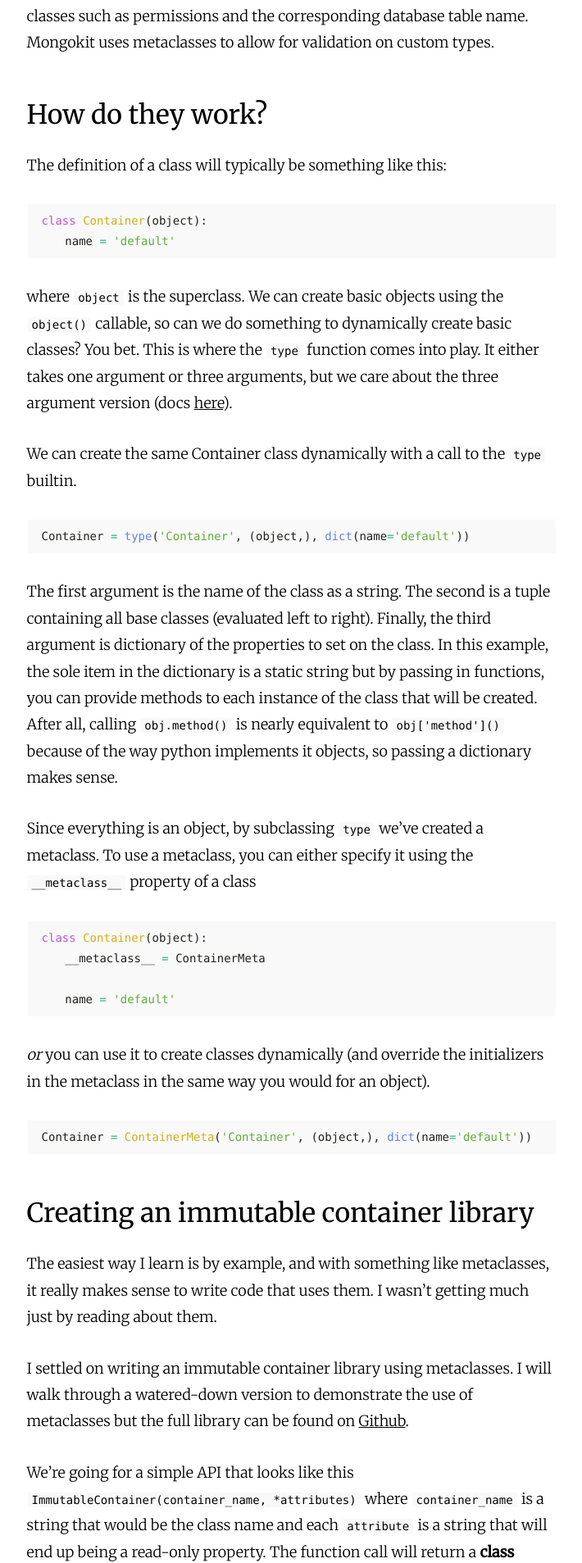
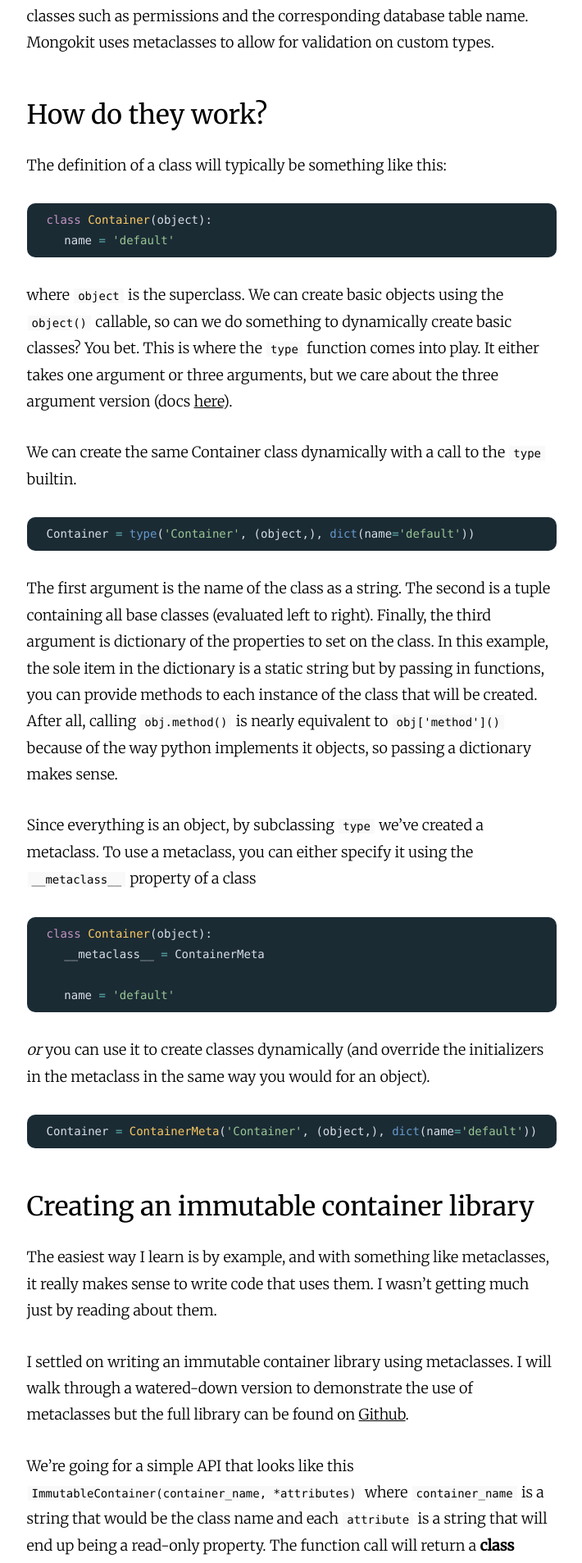
Before and after one commit to jcomo/jcomo.github.io, a Jekyll site: the page built from _posts/2015-01-03-immutable-containers-using-python-metaclasses.md, in a window 1280 px wide. Shown: the part 1235-3142 px from the top of the page at 82% size, without its empty margins (407-1117 px from the left). Built offline with Jekyll 4.4.1, drawn with Linux system fonts in a browser that asks for light colours.

Commit message:
Clean up syntax highlight css

```diff
--- a/css/main.css
+++ b/css/main.css
@@ -287,20 +287,22 @@ footer {
   margin: 30px 0;
 }
 
+p > code {
+  padding: 1px 5px !important;
+  border: 1px solid #fff;
+  border-radius: 3px;
+  -webkit-border-radius: 3px;
+  -moz-border-radius: 3px;
+  background-color: #f9f9f9;
+}
+
 .post pre,
 .post code {
-  border: 1px solid #fff;
-  background-color: #f9f9f9;
   padding: 8px 12px;
-  -webkit-border-radius: 3px;
-  -moz-border-radius: 3px;
-  border-radius: 3px;
   font-family: Consolas, monospace;
   font-size: 14px;
   overflow-x: scroll;
 }
-
-.post code { padding: 1px 5px; }
 
 .post ul,
 .post ol { margin-left: 1.35em; }
@@ -319,71 +321,81 @@ footer {
 
 .post pre.terminal code { background-color: #333; }
 
+figure.highlight {
+  border-radius: 10px;
+}
+
+@media screen and (max-width: 35.5em) {
+  figure.highlight {
+    border-radius: 6px;
+  }
+}
+
 /* Syntax highlighting styles */
 /* ----------------------------------------------------------*/
 
-.highlight .hll { background-color: #e8e4cf }
-.highlight  { background: #fefbec; color: #20201d }
-.highlight .c { color: #999580 } /* Comment */
-.highlight .err { color: #d73737 } /* Error */
-.highlight .k { color: #b854d4 } /* Keyword */
-.highlight .l { color: #b65611 } /* Literal */
-.highlight .n { color: #20201d } /* Name */
-.highlight .o { color: #1fad83 } /* Operator */
-.highlight .p { color: #20201d } /* Punctuation */
-.highlight .cm { color: #999580 } /* Comment.Multiline */
-.highlight .cp { color: #999580 } /* Comment.Preproc */
-.highlight .c1 { color: #999580 } /* Comment.Single */
-.highlight .cs { color: #999580 } /* Comment.Special */
-.highlight .gd { color: #d73737 } /* Generic.Deleted */
+.highlight .hll { background-color: #4F5B66 }
+.highlight  { background: #1B2B34; color: #D8DEE9 }
+.highlight .c { color: #65737E } /* Comment */
+.highlight .err { color: #EC5f67 } /* Error */
+.highlight .k { color: #C594C5 } /* Keyword */
+.highlight .l { color: #F99157 } /* Literal */
+.highlight .n { color: #D8DEE9 } /* Name */
+.highlight .o { color: #5FB3B3 } /* Operator */
+.highlight .p { color: #D8DEE9 } /* Punctuation */
+.highlight .cm { color: #65737E } /* Comment.Multiline */
+.highlight .cp { color: #65737E } /* Comment.Preproc */
+.highlight .c1 { color: #65737E } /* Comment.Single */
+.highlight .cs { color: #65737E } /* Comment.Special */
+.highlight .gd { color: #EC5f67 } /* Generic.Deleted */
 .highlight .ge { font-style: italic } /* Generic.Emph */
-.highlight .gh { color: #20201d; font-weight: bold } /* Generic.Heading */
-.highlight .gi { color: #60ac39 } /* Generic.Inserted */
-.highlight .gp { color: #999580; font-weight: bold } /* Generic.Prompt */
+.highlight .gh { color: #D8DEE9; font-weight: bold } /* Generic.Heading */
+.highlight .gi { color: #99C794 } /* Generic.Inserted */
+.highlight .gp { color: #65737E; font-weight: bold } /* Generic.Prompt */
 .highlight .gs { font-weight: bold } /* Generic.Strong */
-.highlight .gu { color: #1fad83; font-weight: bold } /* Generic.Subheading */
-.highlight .kc { color: #b854d4 } /* Keyword.Constant */
-.highlight .kd { color: #b854d4 } /* Keyword.Declaration */
-.highlight .kn { color: #1fad83 } /* Keyword.Namespace */
-.highlight .kp { color: #b854d4 } /* Keyword.Pseudo */
-.highlight .kr { color: #b854d4 } /* Keyword.Reserved */
-.highlight .kt { color: #cfb017 } /* Keyword.Type */
-.highlight .ld { color: #60ac39 } /* Literal.Date */
-.highlight .m { color: #b65611 } /* Literal.Number */
-.highlight .s { color: #60ac39 } /* Literal.String */
-.highlight .na { color: #6684e1 } /* Name.Attribute */
-.highlight .nb { color: #20201d } /* Name.Builtin */
-.highlight .nc { color: #cfb017 } /* Name.Class */
-.highlight .no { color: #d73737 } /* Name.Constant */
-.highlight .nd { color: #1fad83 } /* Name.Decorator */
-.highlight .ni { color: #20201d } /* Name.Entity */
-.highlight .ne { color: #d73737 } /* Name.Exception */
-.highlight .nf { color: #6684e1 } /* Name.Function */
-.highlight .nl { color: #20201d } /* Name.Label */
-.highlight .nn { color: #cfb017 } /* Name.Namespace */
-.highlight .nx { color: #6684e1 } /* Name.Other */
-.highlight .py { color: #20201d } /* Name.Property */
-.highlight .nt { color: #1fad83 } /* Name.Tag */
-.highlight .nv { color: #d73737 } /* Name.Variable */
-.highlight .ow { color: #1fad83 } /* Operator.Word */
-.highlight .w { color: #20201d } /* Text.Whitespace */
-.highlight .mf { color: #b65611 } /* Literal.Number.Float */
-.highlight .mh { color: #b65611 } /* Literal.Number.Hex */
-.highlight .mi { color: #b65611 } /* Literal.Number.Integer */
-.highlight .mo { color: #b65611 } /* Literal.Number.Oct */
-.highlight .sb { color: #60ac39 } /* Literal.String.Backtick */
-.highlight .sc { color: #20201d } /* Literal.String.Char */
-.highlight .sd { color: #999580 } /* Literal.String.Doc */
-.highlight .s2 { color: #60ac39 } /* Literal.String.Double */
-.highlight .se { color: #b65611 } /* Literal.String.Escape */
-.highlight .sh { color: #60ac39 } /* Literal.String.Heredoc */
-.highlight .si { color: #b65611 } /* Literal.String.Interpol */
-.highlight .sx { color: #60ac39 } /* Literal.String.Other */
-.highlight .sr { color: #60ac39 } /* Literal.String.Regex */
-.highlight .s1 { color: #60ac39 } /* Literal.String.Single */
-.highlight .ss { color: #60ac39 } /* Literal.String.Symbol */
-.highlight .bp { color: #20201d } /* Name.Builtin.Pseudo */
-.highlight .vc { color: #d73737 } /* Name.Variable.Class */
-.highlight .vg { color: #d73737 } /* Name.Variable.Global */
-.highlight .vi { color: #d73737 } /* Name.Variable.Instance */
-.highlight .il { color: #b65611 } /* Literal.Number.Integer.Long */
+.highlight .gu { color: #5FB3B3; font-weight: bold } /* Generic.Subheading */
+.highlight .kc { color: #C594C5 } /* Keyword.Constant */
+.highlight .kd { color: #C594C5 } /* Keyword.Declaration */
+.highlight .kn { color: #5FB3B3 } /* Keyword.Namespace */
+.highlight .kp { color: #C594C5 } /* Keyword.Pseudo */
+.highlight .kr { color: #C594C5 } /* Keyword.Reserved */
+.highlight .kt { color: #FAC863 } /* Keyword.Type */
+.highlight .ld { color: #99C794 } /* Literal.Date */
+.highlight .m { color: #F99157 } /* Literal.Number */
+.highlight .s { color: #99C794 } /* Literal.String */
+.highlight .na { color: #6699CC } /* Name.Attribute */
+.highlight .nb { color: #D8DEE9 } /* Name.Builtin */
+.highlight .nc { color: #FAC863 } /* Name.Class */
+.highlight .no { color: #EC5f67 } /* Name.Constant */
+.highlight .nd { color: #5FB3B3 } /* Name.Decorator */
+.highlight .ni { color: #D8DEE9 } /* Name.Entity */
+.highlight .ne { color: #EC5f67 } /* Name.Exception */
+.highlight .nf { color: #6699CC } /* Name.Function */
+.highlight .nl { color: #D8DEE9 } /* Name.Label */
+.highlight .nn { color: #FAC863 } /* Name.Namespace */
+.highlight .nx { color: #6699CC } /* Name.Other */
+.highlight .py { color: #D8DEE9 } /* Name.Property */
+.highlight .nt { color: #5FB3B3 } /* Name.Tag */
+.highlight .nv { color: #EC5f67 } /* Name.Variable */
+.highlight .ow { color: #5FB3B3 } /* Operator.Word */
+.highlight .w { color: #D8DEE9 } /* Text.Whitespace */
+.highlight .mf { color: #F99157 } /* Literal.Number.Float */
+.highlight .mh { color: #F99157 } /* Literal.Number.Hex */
+.highlight .mi { color: #F99157 } /* Literal.Number.Integer */
+.highlight .mo { color: #F99157 } /* Literal.Number.Oct */
+.highlight .sb { color: #99C794 } /* Literal.String.Backtick */
+.highlight .sc { color: #D8DEE9 } /* Literal.String.Char */
+.highlight .sd { color: #65737E } /* Literal.String.Doc */
+.highlight .s2 { color: #99C794 } /* Literal.String.Double */
+.highlight .se { color: #F99157 } /* Literal.String.Escape */
+.highlight .sh { color: #99C794 } /* Literal.String.Heredoc */
+.highlight .si { color: #F99157 } /* Literal.String.Interpol */
+.highlight .sx { color: #99C794 } /* Literal.String.Other */
+.highlight .sr { color: #99C794 } /* Literal.String.Regex */
+.highlight .s1 { color: #99C794 } /* Literal.String.Single */
+.highlight .ss { color: #99C794 } /* Literal.String.Symbol */
+.highlight .bp { color: #D8DEE9 } /* Name.Builtin.Pseudo */
+.highlight .vc { color: #EC5f67 } /* Name.Variable.Class */
+.highlight .vg { color: #EC5f67 } /* Name.Variable.Global */
+.highlight .vi { color: #EC5f67 } /* Name.Variable.Instance */
+.highlight .il { color: #F99157 } /* Literal.Number.Integer.Long */
```
